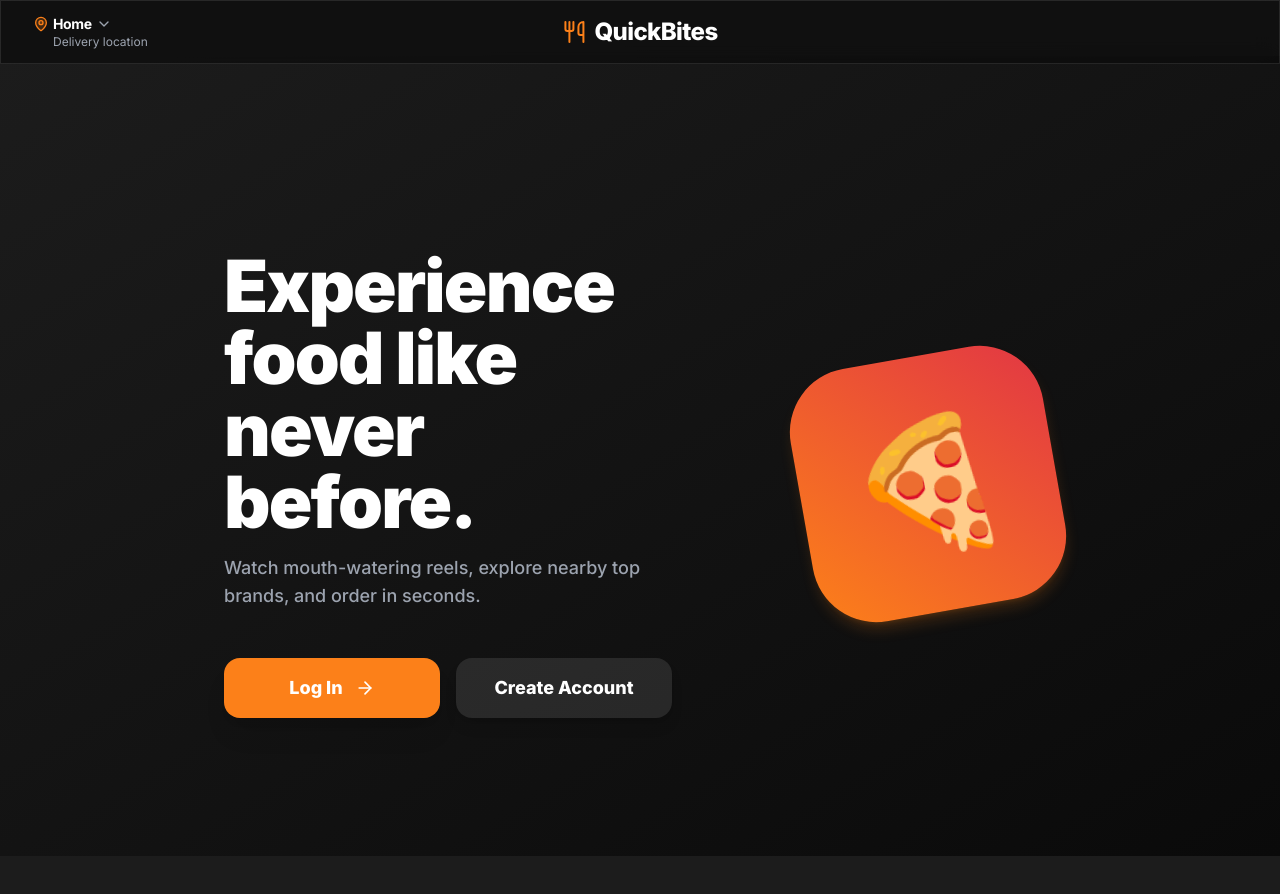
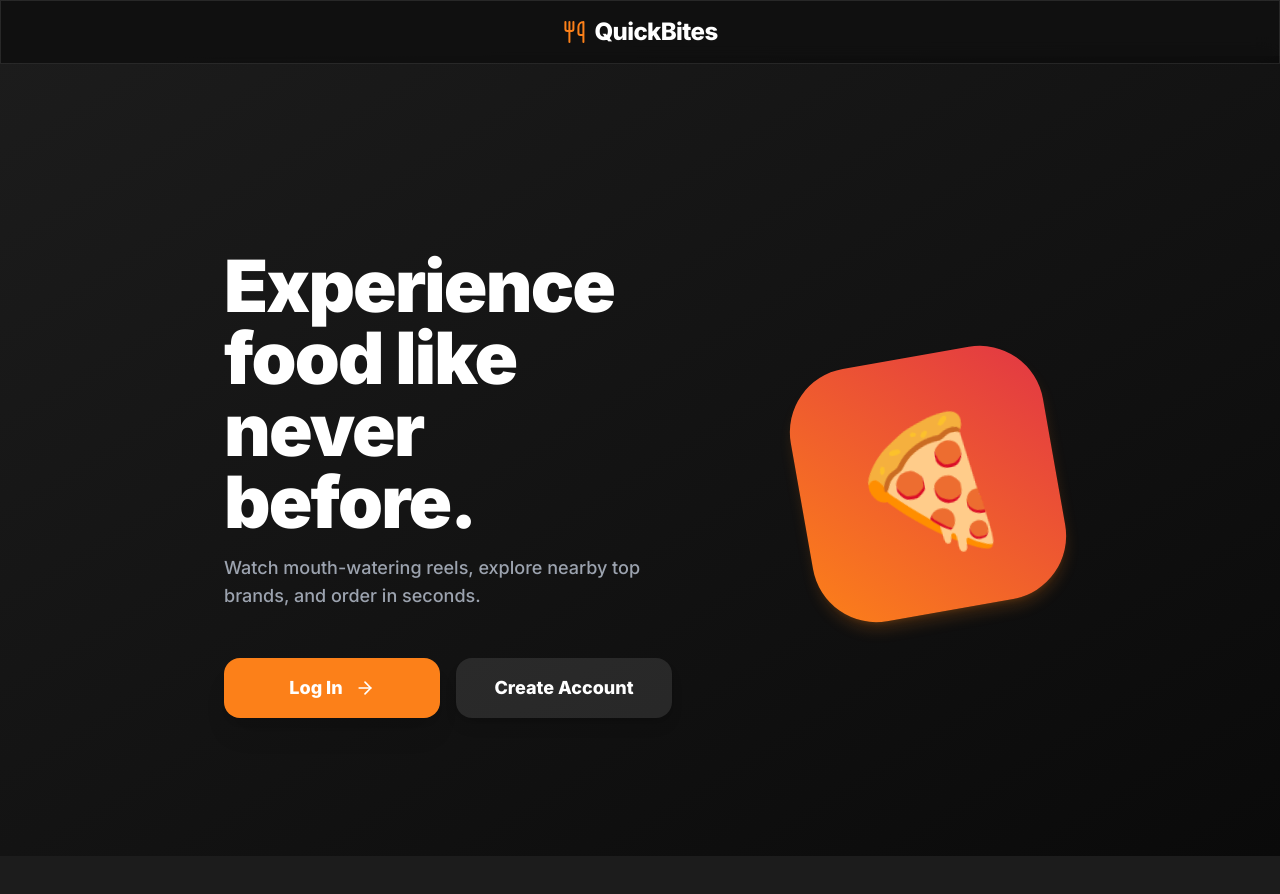
Before and after one commit to ykhushbu941/QuickBites, a React (Vite) app in the folder client/: page / in a window 1280 px wide. Shown: the top 894 px of the page. Built offline with nearby package versions, Linux system fonts and the light colour scheme.

Commit message:
Hide location and profile/logout buttons on landing page

```diff
--- a/client/src/components/TopBar.jsx
+++ b/client/src/components/TopBar.jsx
@@ -11,6 +11,7 @@ export default function TopBar() {
   // Hide TopBar entirely on auth pages
   if (["/login", "/register"].includes(location.pathname)) return null;
   const isReels = location.pathname === "/reels";
+  const isLanding = location.pathname === "/";
 
   const handleLogout = () => {
     logout();
@@ -26,7 +27,7 @@ export default function TopBar() {
       <div className="flex justify-between items-center h-full px-4 md:px-8 max-w-md md:max-w-7xl mx-auto relative">
 
         {/* Left Side: Location */}
-        <div className="flex items-center space-x-6 z-10">
+        <div className={`flex items-center space-x-6 z-10 ${isLanding ? 'invisible' : ''}`}>
             <div
                className="flex flex-col justify-center cursor-pointer hover:opacity-80 transition-opacity"
                onClick={() => {
@@ -60,7 +61,7 @@ export default function TopBar() {
         </div>
 
         {/* Right Side: Profile & Logout */}
-        {user && (
+        {user && !isLanding && (
           <div className="flex items-center space-x-4 sm:space-x-3 z-10">
              <div
                className="w-10 h-10 sm:w-8 sm:h-8 rounded-full bg-gradient-to-tr from-brand-primary to-brand-secondary flex items-center justify-center text-white font-bold text-sm sm:text-xs shadow-md shadow-brand-primary/20 cursor-pointer"
```
